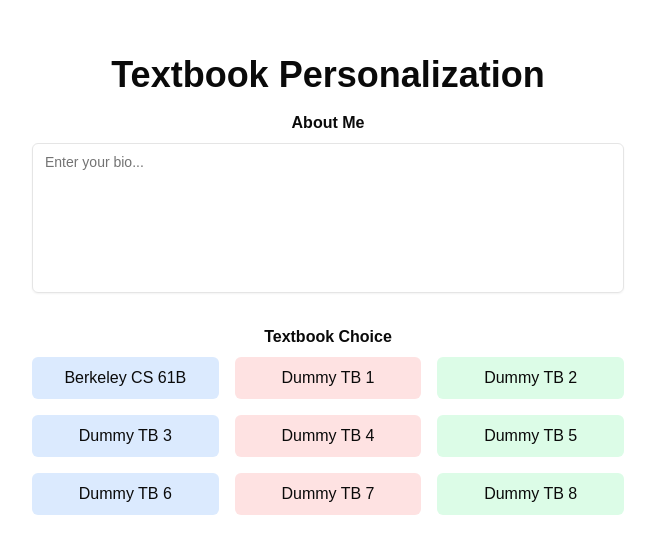
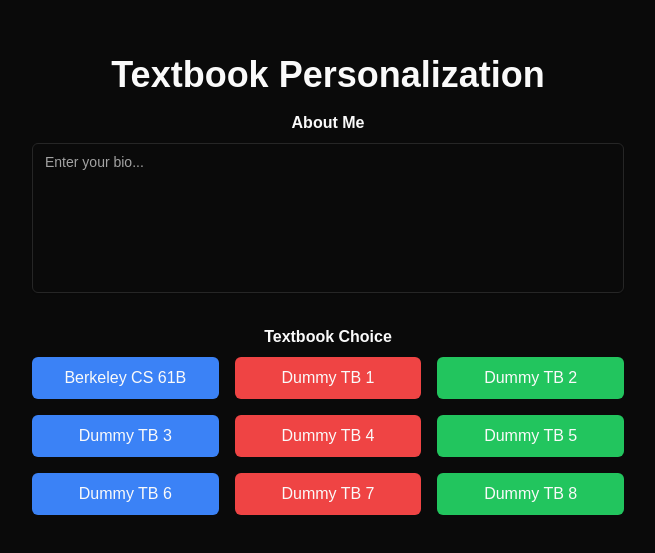
Before and after one commit to xyntechx/personalize-tb, a Next.js app: page / in a window 1280 px wide. Shown: the part 107-660 px from the top of the page, without its empty margins (312-967 px from the left). Built offline with nearby package versions, Linux system fonts and the light colour scheme.

Commit message:
Better md styles + dark mode

```diff
--- a/app/(home)/page.tsx
+++ b/app/(home)/page.tsx
@@ -25,12 +25,12 @@ const Home = () => {
                             className={clsx(
                                 "w-full text-center px-4 py-2 rounded-md transition-colors border border-transparent hover:border-black",
                                 {
-                                    "bg-blue-100 hover:bg-blue-200":
+                                    "bg-blue-500 hover:bg-blue-600":
                                         i % 3 === 0,
                                 },
-                                { "bg-red-100 hover:bg-red-200": i % 3 === 1 },
+                                { "bg-red-500 hover:bg-red-600": i % 3 === 1 },
                                 {
-                                    "bg-green-100 hover:bg-green-200":
+                                    "bg-green-500 hover:bg-green-600":
                                         i % 3 === 2,
                                 }
                             )}
--- a/app/globals.css
+++ b/app/globals.css
@@ -14,30 +14,30 @@ body {
 
 @layer base {
     :root {
-        --background: 0 0% 100%;
-        --foreground: 0 0% 3.9%;
-        --card: 0 0% 100%;
-        --card-foreground: 0 0% 3.9%;
-        --popover: 0 0% 100%;
-        --popover-foreground: 0 0% 3.9%;
-        --primary: 0 0% 9%;
-        --primary-foreground: 0 0% 98%;
-        --secondary: 0 0% 96.1%;
-        --secondary-foreground: 0 0% 9%;
-        --muted: 0 0% 96.1%;
-        --muted-foreground: 0 0% 45.1%;
-        --accent: 0 0% 96.1%;
-        --accent-foreground: 0 0% 9%;
-        --destructive: 0 84.2% 60.2%;
+        --background: 0 0% 3.9%;
+        --foreground: 0 0% 98%;
+        --card: 0 0% 3.9%;
+        --card-foreground: 0 0% 98%;
+        --popover: 0 0% 3.9%;
+        --popover-foreground: 0 0% 98%;
+        --primary: 0 0% 98%;
+        --primary-foreground: 0 0% 9%;
+        --secondary: 0 0% 14.9%;
+        --secondary-foreground: 0 0% 98%;
+        --muted: 0 0% 14.9%;
+        --muted-foreground: 0 0% 63.9%;
+        --accent: 0 0% 14.9%;
+        --accent-foreground: 0 0% 98%;
+        --destructive: 0 62.8% 30.6%;
         --destructive-foreground: 0 0% 98%;
-        --border: 0 0% 89.8%;
-        --input: 0 0% 89.8%;
-        --ring: 0 0% 3.9%;
-        --chart-1: 12 76% 61%;
-        --chart-2: 173 58% 39%;
-        --chart-3: 197 37% 24%;
-        --chart-4: 43 74% 66%;
-        --chart-5: 27 87% 67%;
+        --border: 0 0% 14.9%;
+        --input: 0 0% 14.9%;
+        --ring: 0 0% 83.1%;
+        --chart-1: 220 70% 50%;
+        --chart-2: 160 60% 45%;
+        --chart-3: 30 80% 55%;
+        --chart-4: 280 65% 60%;
+        --chart-5: 340 75% 55%;
         --radius: 0.5rem;
     }
     .dark {
--- a/app/layout.tsx
+++ b/app/layout.tsx
@@ -1,23 +1,22 @@
 import type { Metadata } from "next";
-import localFont from "next/font/local";
+import { Inter, Roboto_Mono } from "next/font/google";
 import "./globals.css";
 
-const geistSans = localFont({
-    src: "./fonts/GeistVF.woff",
-    variable: "--font-geist-sans",
-    weight: "100 900",
+const inter = Inter({
+    subsets: ["latin"],
+    display: "swap",
+    variable: "--font-inter",
 });
 
-const geistMono = localFont({
-    src: "./fonts/GeistMonoVF.woff",
-    variable: "--font-geist-mono",
-    weight: "100 900",
+const roboto_mono = Roboto_Mono({
+    subsets: ["latin"],
+    display: "swap",
+    variable: "--font-roboto-mono",
 });
 
 export const metadata: Metadata = {
     title: "Personalize Textbook",
-    description:
-        "Personalizing textbooks to enhance learner motivation in online CS courses",
+    description: "Personalizing textbooks to enhance learner motivation",
 };
 
 export default function RootLayout({
@@ -28,7 +27,7 @@ export default function RootLayout({
     return (
         <html lang="en">
             <body
-                className={`${geistSans.variable} ${geistMono.variable} antialiased`}
+                className={`${inter.variable} ${roboto_mono.variable} antialiased`}
             >
                 {children}
             </body>
--- a/tailwind.config.ts
+++ b/tailwind.config.ts
@@ -9,6 +9,10 @@ const config: Config = {
     ],
     theme: {
         extend: {
+            fontFamily: {
+                sans: ["var(--font-inter)"],
+                mono: ["var(--font-roboto-mono)"],
+            },
             colors: {
                 background: "hsl(var(--background))",
                 foreground: "hsl(var(--foreground))",
```
